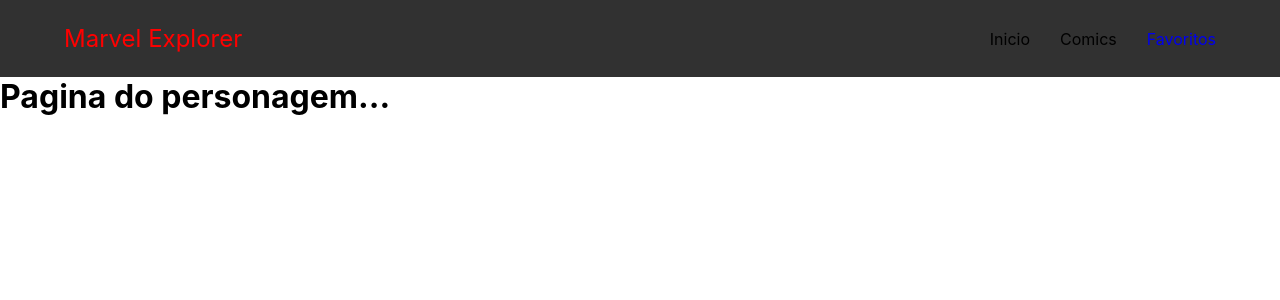
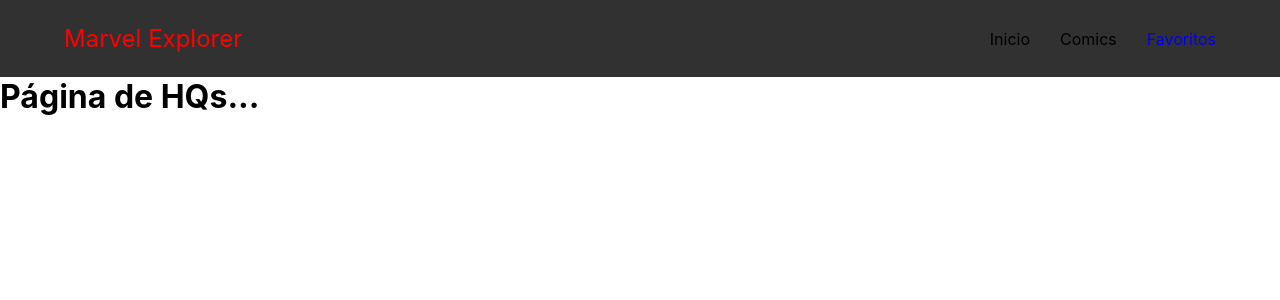
Before and after one commit to aluizamendes/marvel-explorer, a React (Vite) app: page /comics in a window 1280 px wide. Shown: the top 300 px of the page. Built offline with nearby package versions, Linux system fonts and the light colour scheme; no server answers.

Commit message:
adiciona rota para pagina de comics

```diff
--- /dev/null
+++ b/src/pages/Comics/index.tsx
@@ -0,0 +1,7 @@
+export default function Comics() {
+    return (
+        <>
+            <h1>Página de HQs...</h1>
+        </>
+    )
+}
--- a/src/routes.tsx
+++ b/src/routes.tsx
@@ -4,6 +4,7 @@ import Inicio from './pages/Inicio/index.tsx'
 import Favoritos from './pages/Favoritos/index.tsx'
 import Personagem from './pages/Personagem/index.tsx'
 import PaginaBase from './pages/PaginaBase/index.tsx'
+import Comics from './pages/Comics/index.tsx'
 
 
 export default function AppRoutes() {
@@ -13,6 +14,7 @@ export default function AppRoutes() {
         <Route path='/' element={<PaginaBase />}>
           <Route index element={<Inicio />} />
           <Route path='/favoritos' element={<Favoritos />} />
+          <Route path='/comics' element={<Comics />} />
           <Route path='/:id' element={<Personagem />} />
         </Route>
       </Routes>
```
